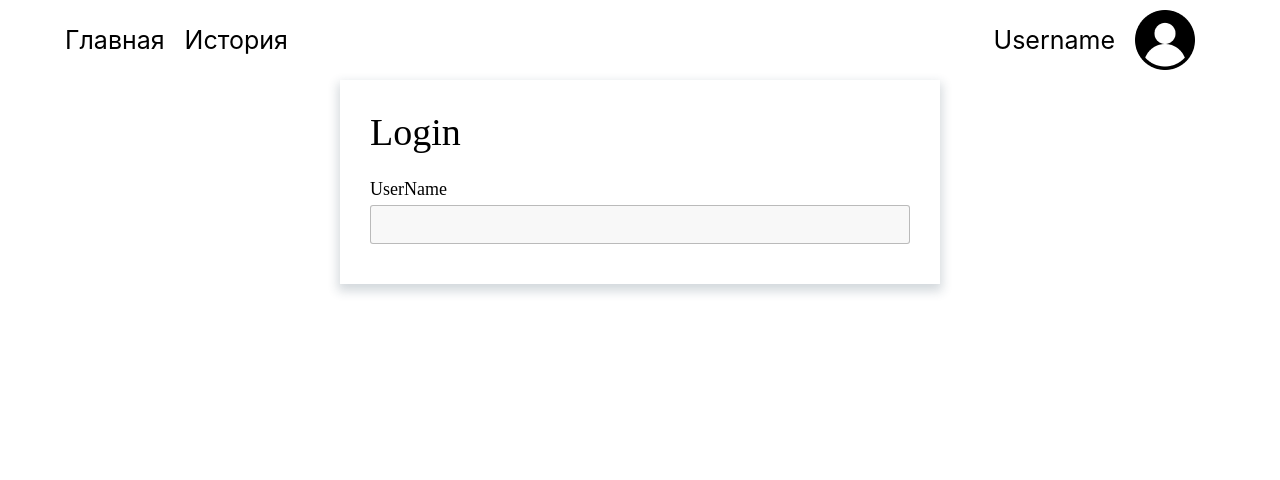
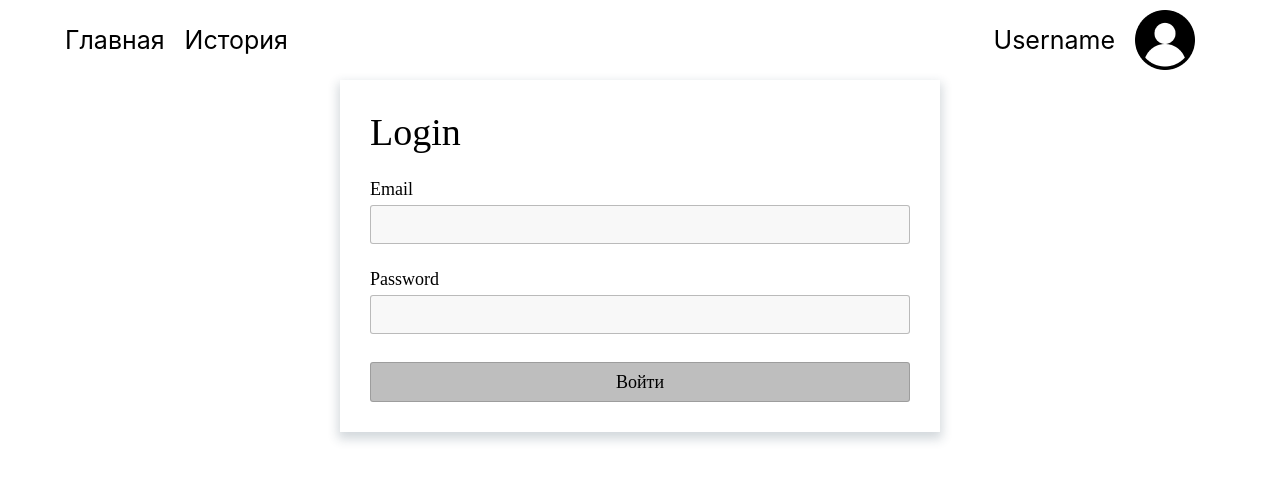
Before and after one commit to Elics21/Expenses-and-Income-React, a React (Create React App) app: page /user-login in a window 1280 px wide. Shown: the top 480 px of the page. Built offline with nearby package versions, Linux system fonts and the light colour scheme.

Commit message:
create loginForm

```diff
--- a/src/app/components/ui/userLoginComp/loginForm.jsx
+++ b/src/app/components/ui/userLoginComp/loginForm.jsx
@@ -3,8 +3,9 @@ import "./loginForm.scss";
 import TextField from "../../common/form/textField";
 
 const LoginForm = () => {
-    const [data, setData] = useState({ userName: "" });
+    const [data, setData] = useState({ email: "", password: "" });
     const handleSubmit = (event) => {
+        event.preventDefault();
         console.log(event);
     };
     const handleChange = ({ target }) => {
@@ -20,12 +21,22 @@ const LoginForm = () => {
         <form onSubmit={handleSubmit} className="login-form">
             <h1>Login</h1>
             <TextField
-                label="UserName"
-                type="text"
-                name="userName"
+                label="Email"
+                type="email"
+                name="email"
                 onChange={handleChange}
-                value={data.userName}
+                value={data.email}
             />
+            <TextField
+                label="Password"
+                type="password"
+                name="password"
+                onChange={handleChange}
+                value={data.password}
+            />
+            <button type="submit" className="form-btn">
+                Войти
+            </button>
         </form>
     );
 };
--- a/src/app/components/ui/userLoginComp/loginForm.scss
+++ b/src/app/components/ui/userLoginComp/loginForm.scss
@@ -8,3 +8,18 @@ h1 {
     font-size: 38px;
     margin-bottom: 10px;
 }
+.form-btn {
+    transition: 0.3s all;
+    display: block;
+    margin: 0 auto;
+    margin-top: 18px;
+    font-size: 18px;
+    border-radius: 3px;
+    border: 1px solid rgba(127, 127, 127, 0.5);
+    height: 40px;
+    background-color: rgb(190, 190, 190);
+    width: 100%;
+    &:hover {
+        background-color: rgb(164, 164, 164);
+    }
+}
```
